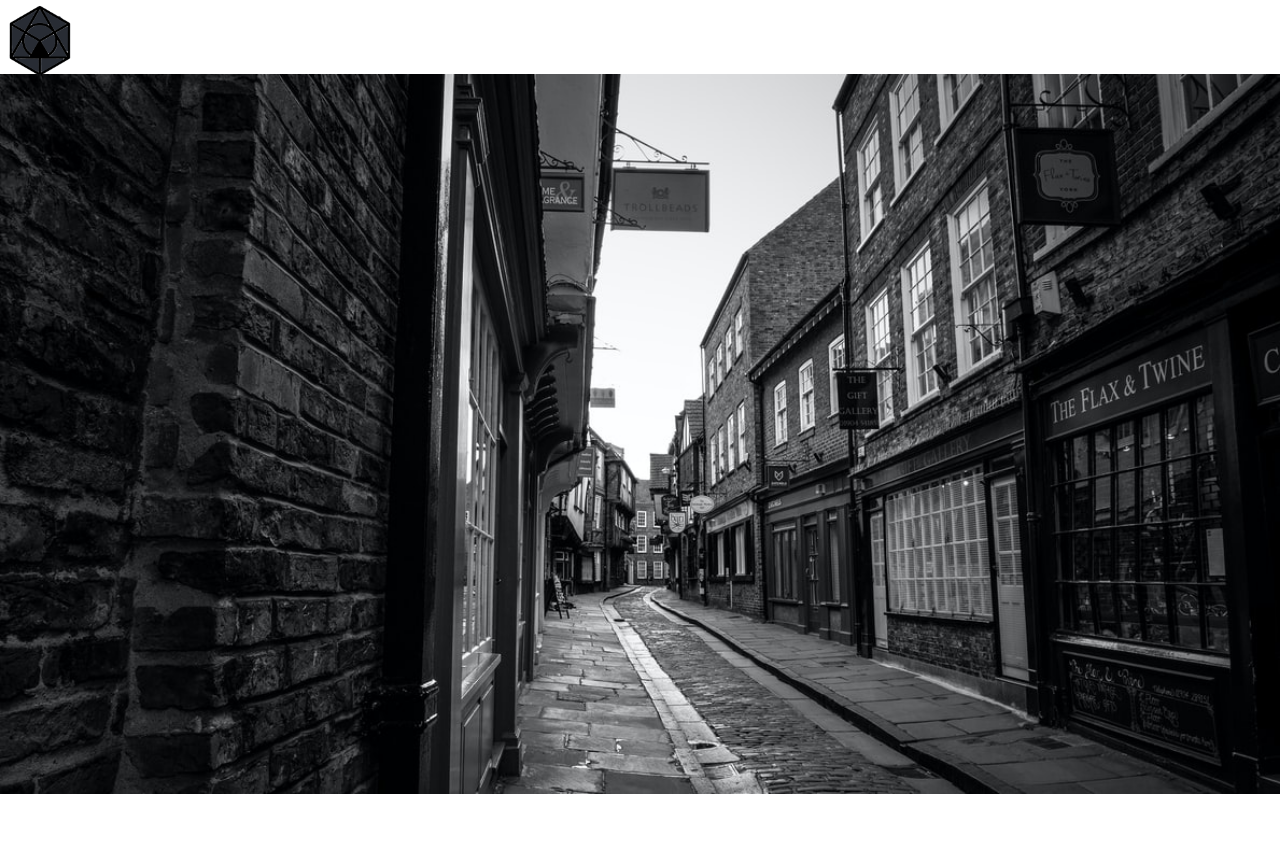
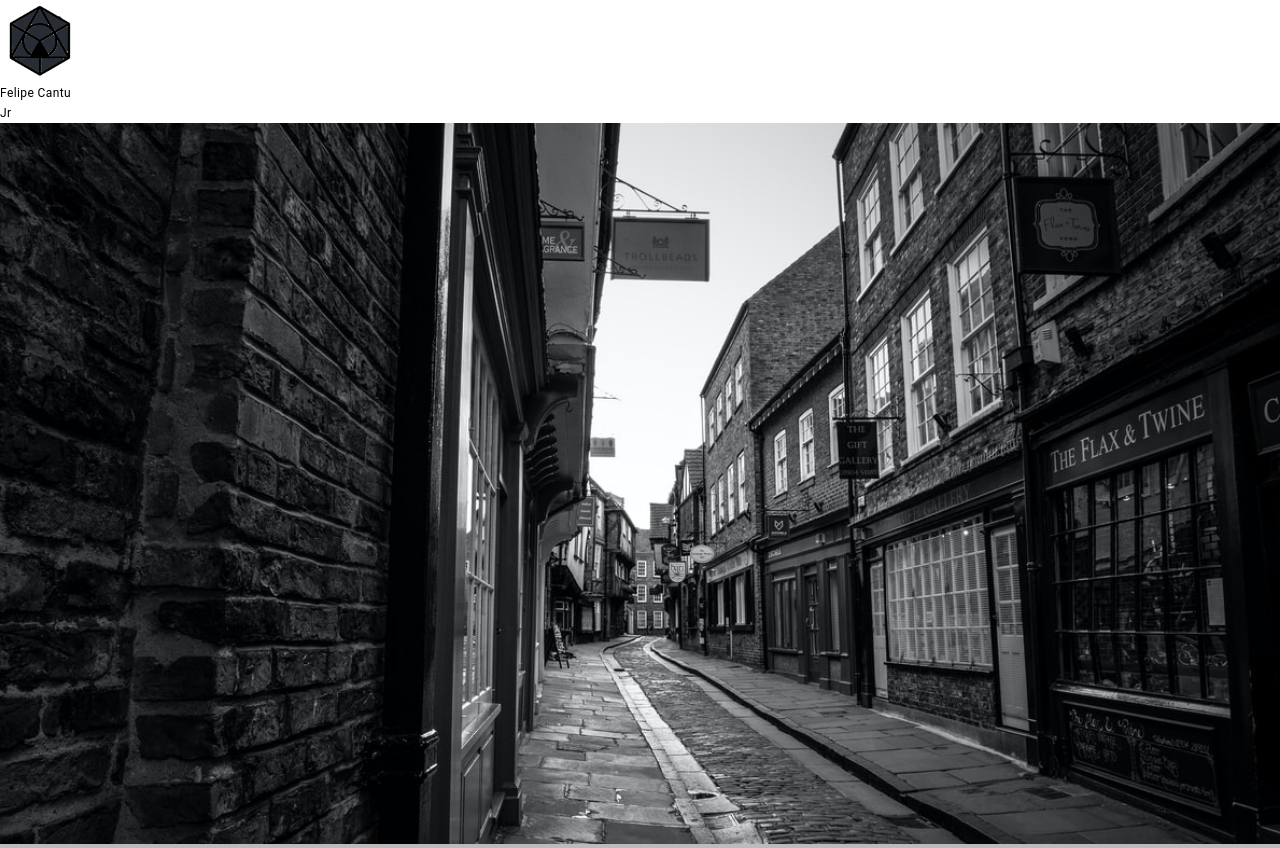
Before and after one commit to FelipeCantu/FelipePortfolio, a React (Create React App) app: page / in a window 1280 px wide. Before the commit the page ends 800 px from the top, so only its background shows below. Built offline with nearby package versions, Linux system fonts and the light colour scheme.

Commit message:
typograhpy

```diff
--- a/package.json
+++ b/package.json
@@ -3,6 +3,7 @@
   "version": "0.1.0",
   "private": true,
   "dependencies": {
+    "@material-ui/core": "^4.12.2",
     "@testing-library/jest-dom": "^5.14.1",
     "@testing-library/react": "^11.2.7",
     "@testing-library/user-event": "^12.8.3",
--- a/src/components/Header.js
+++ b/src/components/Header.js
@@ -1,3 +1,4 @@
+import Typography from '@material-ui/core/Typography';
 import styled from 'styled-components';
 
 const Header = () => {
@@ -5,28 +6,39 @@ const Header = () => {
         <Nav>
             <Logo>
                 <img src="/images/logo.png" alt="Logo" />
+                <StyledTypography variant='caption'>
+                        Felipe Cantu Jr
+                </StyledTypography>
             </Logo>
         </Nav>
     )
 }
 
-const Nav = styled.nav `
+const Nav = styled.nav`
     postion: fixed;
     top: 0;
     left: 0;
     right: 0;
     heigth: 60px;
+    background: none;
 `
 
-const Logo = styled.a `
+const Logo = styled.a`
     padding: 0;
     width: 80px;
-    max-height: 70px;
+
     display: inline-block;
     img{
         display: block;
         width: 100%;
     }
 `
+const StyledTypography = styled(Typography)`
+    && {
+        font-family: Roboto;
+        display: block;
+
+    }
+`
 
 export default Header;
--- a/src/components/Home.js
+++ b/src/components/Home.js
@@ -10,6 +10,7 @@ const Home = () => {
 
 
 const Main = styled.div`
+    background: #bbb;
 img {
     display: absolute;
     height: 100%;
```
Also changed, not shown: 1 other file (tests, documents, lock files or other folders).
